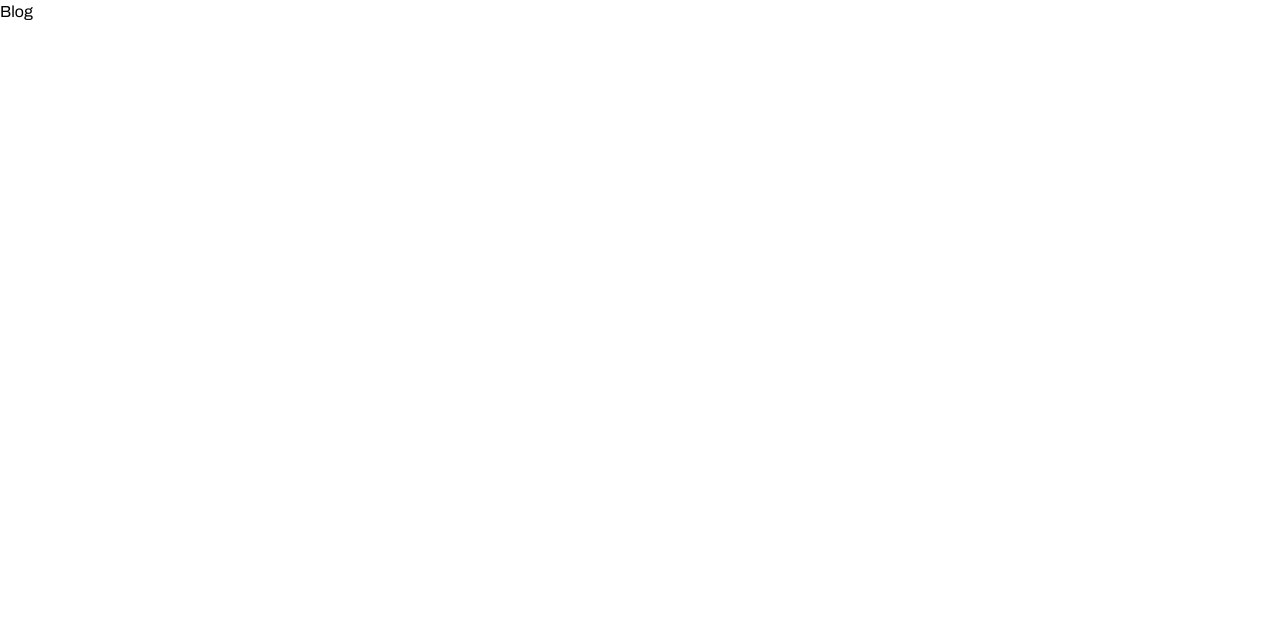
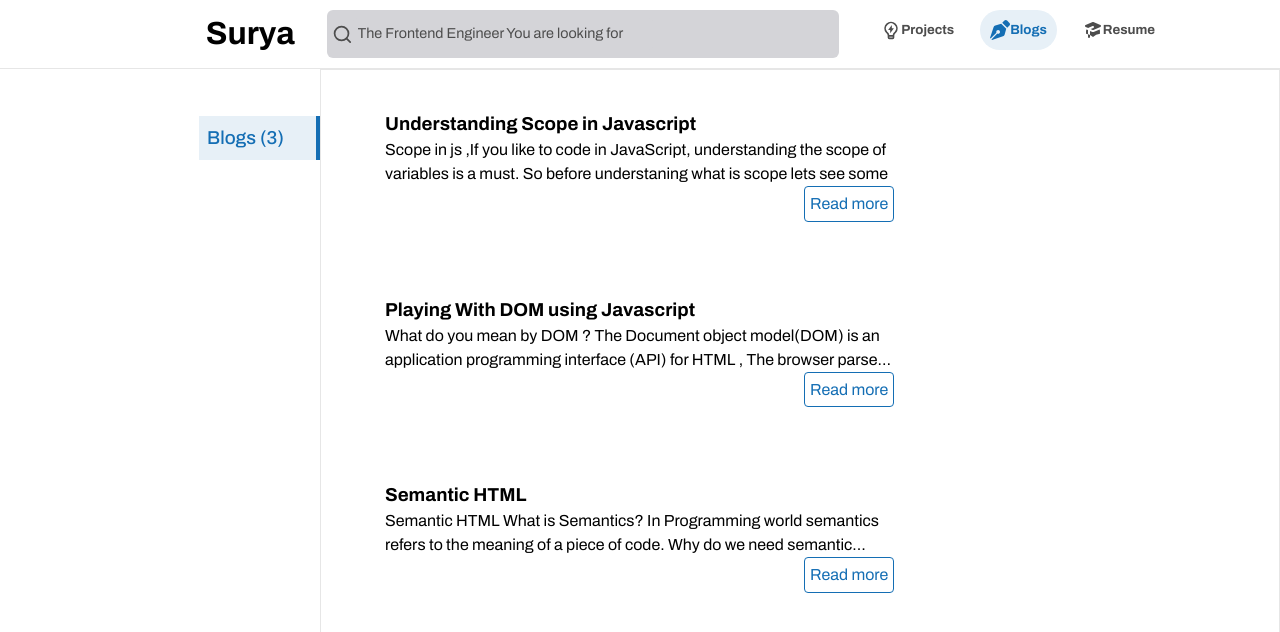
Before and after one commit to suryxks/portfolio, a Next.js app: page /blogs in a window 1280 px wide. Shown: the top 632 px of the page. Built offline with nearby package versions, Linux system fonts and the light colour scheme.

Commit message:
feat: added blogs and hand waving animation in home page

```diff
--- a/pages/blogs.js
+++ b/pages/blogs.js
@@ -1,3 +1,33 @@
-export default function Blogs(){
-    return<div>Blog</div>
+import styles from '../styles/blogs.module.css';
+import utilStyles from '../styles/utils.module.css';
+import { AppBar, NavBar } from "../components";
+import { getBlogs } from '../services/getProjectsDetails';
+export  async function getStaticProps() {
+    const blogs = getBlogs();
+    return {
+        props: {
+            blogs
+        }
+    }
 }
+export default function Blogs({blogs}) {
+    return(<div className={styles.page_wrapper}>
+        <AppBar/>
+        <div  className={styles.blogs_container}>
+          {blogs.map((blog) => (
+            <div key={blog.title} className={styles.blogWrapper}>
+
+              <div className={styles.details}>
+                <h3>{blog.title}</h3>
+                <p className={styles.description}>{blog.description}</p>
+                <a href={blog.url} className={styles.link_btn} target="_blank" rel="noreferrer">Read more</a>
+              </div>
+            </div>
+          ))}
+        </div>
+        <div className={styles.sidebar}>
+          <h3 className={`${utilStyles.text_md} ${styles.sidebar_content}`}>{`Blogs  (${blogs.length})` }</h3>
+        </div>
+        <NavBar/>
+      </div>)
+}
--- a/pages/index.js
+++ b/pages/index.js
@@ -2,6 +2,7 @@ import Head from "next/head";
 import Image from "next/image";
 import Link from "next/link";
 import styles from "../styles/Home.module.css";
+import utilStyles from '../styles/utils.module.css'
 import { AppHeader, SectionCard } from "../components";
 import { motion } from "framer-motion";
 export default function Home() {
@@ -18,7 +19,10 @@ export default function Home() {
       <AppHeader />
       <div className={styles.blue_box}></div>
       <div className={styles.content}>
-
+        <div className={styles.about}>
+          <h1>Hi <span className={styles.wave}>👋</span>,<span className={utilStyles.link}>{`I'm Surya`}</span></h1>
+          <p>{"I'm a Frontend Engineer who loves to build beautiful User Interfaces with good UX"}</p>
+        </div>
         <div className={styles.section_container}>
           <SectionCard section="Projects" />
           <SectionCard section="Blogs" />
--- a/styles/Home.module.css
+++ b/styles/Home.module.css
@@ -1,28 +1,53 @@
+@keyframes wave {
+  from {
+    transform: rotate(-10deg);
+  }
+
+  to {
+    transform: rotate(30deg);
+  }
+
+}
+
 .container {
-  padding: 0;
+  padding: 0rem;
 }
-.blue_box{
+
+.blue_box {
   background-color: var(--cta);
   height: 380px;
 }
-.content{
+
+.wave {
+  display: inline-block;
+  animation: wave 1000ms infinite alternate ease-in-out;
+  transform-origin: 75% 80%;
+}
+
+.about {
+  margin-bottom: 1rem;
+}
+
+.content {
   width: 70%;
   border-radius: 8px;
   margin: auto;
   position: relative;
-  top:-200px;
+  top: -200px;
   background-color: var(--white);
   box-shadow: 0px 2.0px 4.0px hsl(0deg 0% 0% / 0.38);
-  padding: 1rem;
+  padding: 2rem;
 }
-.section_container{
+
+.section_container {
   display: flex;
-  margin: 0  auto;
-  gap:1rem;
+  margin: 0 auto;
+  gap: 1rem;
   flex-wrap: wrap;
 }
-@media (max-width:550px){
-  .content{
-    width:90%;
+
+@media (max-width:550px) {
+  .content {
+    width: 90%;
   }
 }
--- /dev/null
+++ b/styles/blogs.module.css
@@ -0,0 +1,151 @@
+.blogWrapper {
+    margin: 1rem;
+    display: flex;
+    gap: 1rem;
+    padding: 1rem 2rem;
+    justify-content: center;
+    width: min(605px, 100vw);
+}
+
+.blogWrapper:hover {
+    background-color: var(--grey-bg);
+}
+
+.image {
+    border-radius: 6px;
+    border: 2px solid var(--grey-bg);
+}
+
+.details {
+    margin: 0.5rem 1rem;
+    width: 100%;
+    display: flex;
+    flex-direction: column;
+}
+
+.tab {
+    display: flex;
+    align-items: center;
+    color: var(--icon-color);
+    gap: 0px;
+}
+
+.icon {
+    font-size: 1.5rem;
+}
+
+.tab_container {
+    display: flex;
+    gap: 1rem;
+    margin-left: auto;
+    margin-right: 200px;
+}
+
+.header {
+    display: flex;
+    justify-content: flex-start;
+    width: 100%;
+    margin: auto;
+    height: fit-content;
+    padding: 10px;
+    align-items: center;
+    border-bottom: 1px solid var(--grey-border);
+}
+
+.name {
+    margin-left: 20vw;
+}
+
+.blogs_container {
+    border: 1px solid var(--grey-border);
+    grid-area: content;
+    border-bottom:none;
+}
+
+.page_wrapper {
+    display: grid;
+    grid-template-columns: 2.5fr 7.5fr;
+    grid-template-areas:
+        'header header'
+        'sidebar content';
+}
+
+.page_wrapper>nav {
+    display: none;
+}
+
+.sidebar {
+    height: 100vh;
+    grid-area: sidebar;
+    margin: 1px solid var(--grey-border);
+    position: fixed;
+    left: 0;
+    top: 100px;
+    width: 25%;
+}
+
+.sidebar_content {
+    background-color: var(--blue-bg);
+    width: fit-content;
+    padding: 0.5rem 2rem 0.5rem 0.5rem;
+    color: var(--cta);
+    margin-left: auto;
+    margin-top: 1rem;
+    border-right: 4px solid var(--cta);
+}
+
+.link_btn {
+    border: 1px solid var(--cta);
+    color: var(--cta);
+    width: fit-content;
+    margin: auto 0 10px auto;
+    border-radius: 4px;
+    padding: 0.3rem;
+}
+
+.link_btn:hover {
+    background-color: var(--blue-bg);
+}
+
+.description {
+    display: -webkit-box;
+    -webkit-box-orient: vertical;
+    -webkit-line-clamp: 2;
+    overflow: hidden;
+}
+
+@media (max-width:550px) {
+    .image {
+        width: 135px;
+        height: 135px;
+        object-fit: contain;
+        border: 2px solid var(--grey-bg);
+    }
+
+}
+
+@media(max-width:1100px) {
+    .sidebar {
+        display: none;
+    }
+
+    .page_wrapper>nav {
+        display: block;
+    }
+
+    .page_wrapper {
+        /* grid-template-columns: 1fr; */
+        grid-template-areas:
+            'header header'
+            'content content'
+            'navbar navbar';
+    }
+
+    .blogWrapper {
+        margin: auto;
+    }
+
+    .blogs_container {
+        padding-bottom: 2rem;
+    }
+}
```
